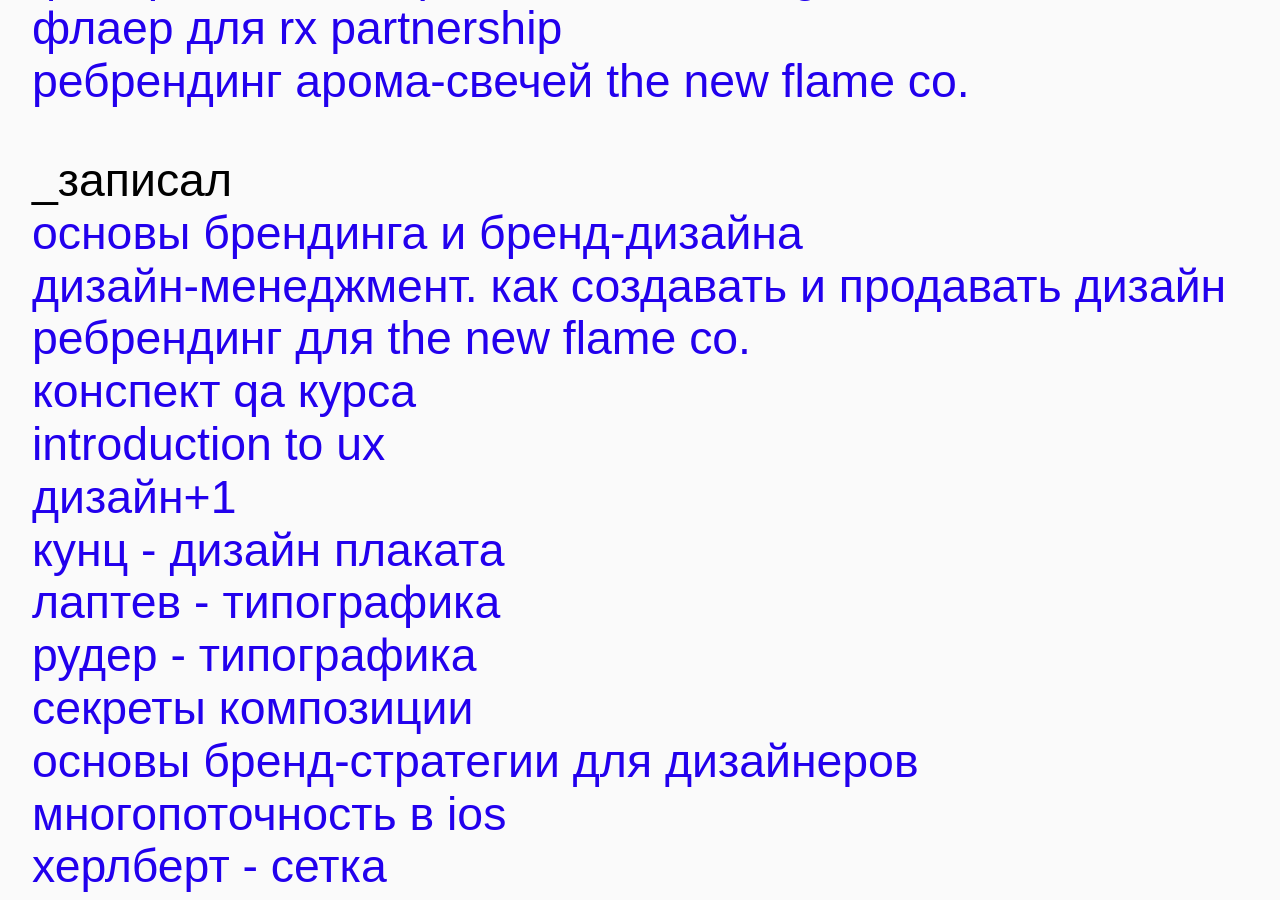
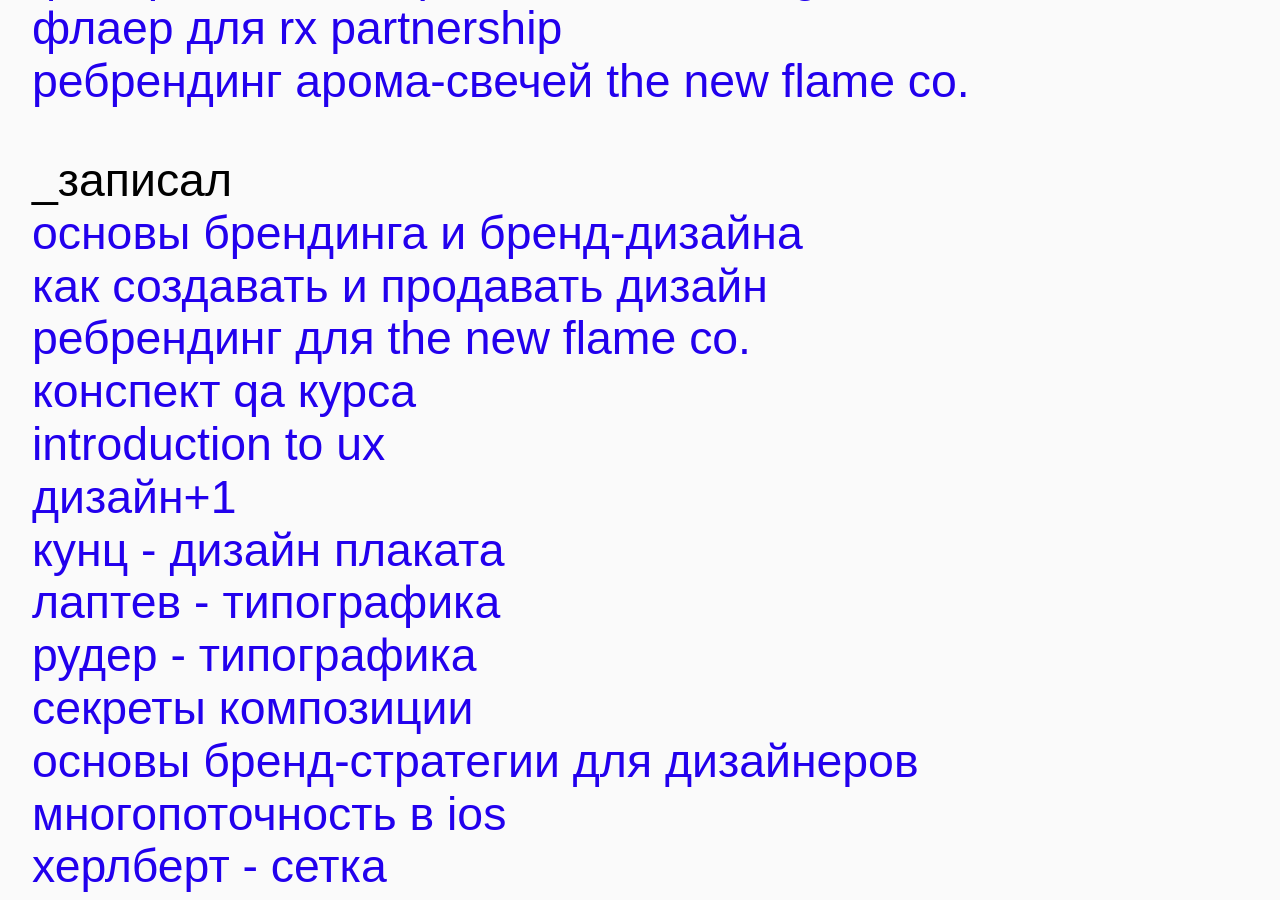
Before and after one commit to geravolobuev/geravolobuev, a Jekyll site: the page built from pages/index.md, in a window 1280 px wide and 900 px high, scrolled down 710 px. Built offline with Jekyll 4.4.1, drawn with Linux system fonts in a browser that asks for light colours.

Commit message:
Update 2021-03-19-bbe-sales.md

```diff
--- a/_posts/2021-03-19-bbe-sales.md
+++ b/_posts/2021-03-19-bbe-sales.md
@@ -1,11 +1,11 @@
 ---
 layout: post
-title: ДИЗАЙН-МЕНЕДЖМЕНТ. КАК СОЗДАВАТЬ И ПРОДАВАТЬ ДИЗАЙН
+title: КАК СОЗДАВАТЬ И ПРОДАВАТЬ ДИЗАЙН
 date: 2021-03-19 19:00:00 +0000
 description: Курс BBE
 ---
 
-## <span class="mark">АНТОН ГОРА И АЛЕКСЕЙ ЛУРИ. ДИЗАЙН-МЕНЕДЖМЕНТ.</span>
+## <span class="mark">АНТОН ГОРА И АЛЕКСЕЙ ЛУРИ. ДИЗАЙН-МЕНЕДЖМЕНТ</span>
 
 Вновь отличный курс от Bang Bang Education. Очень вовремя попался мне, как раз перед первым большим проектом. Ребята конкретно рассказывают что и как нужно делать, что бы не терять ни свое, ни чужое (клиента) время. Как ставить задачи и цели, почему к работе нужно относится как к проекту а не процессу, почему все нужно записывать и как строить презентации продукта. Лекции достаточно коротки, информационно емкие, без воды.
 
```
